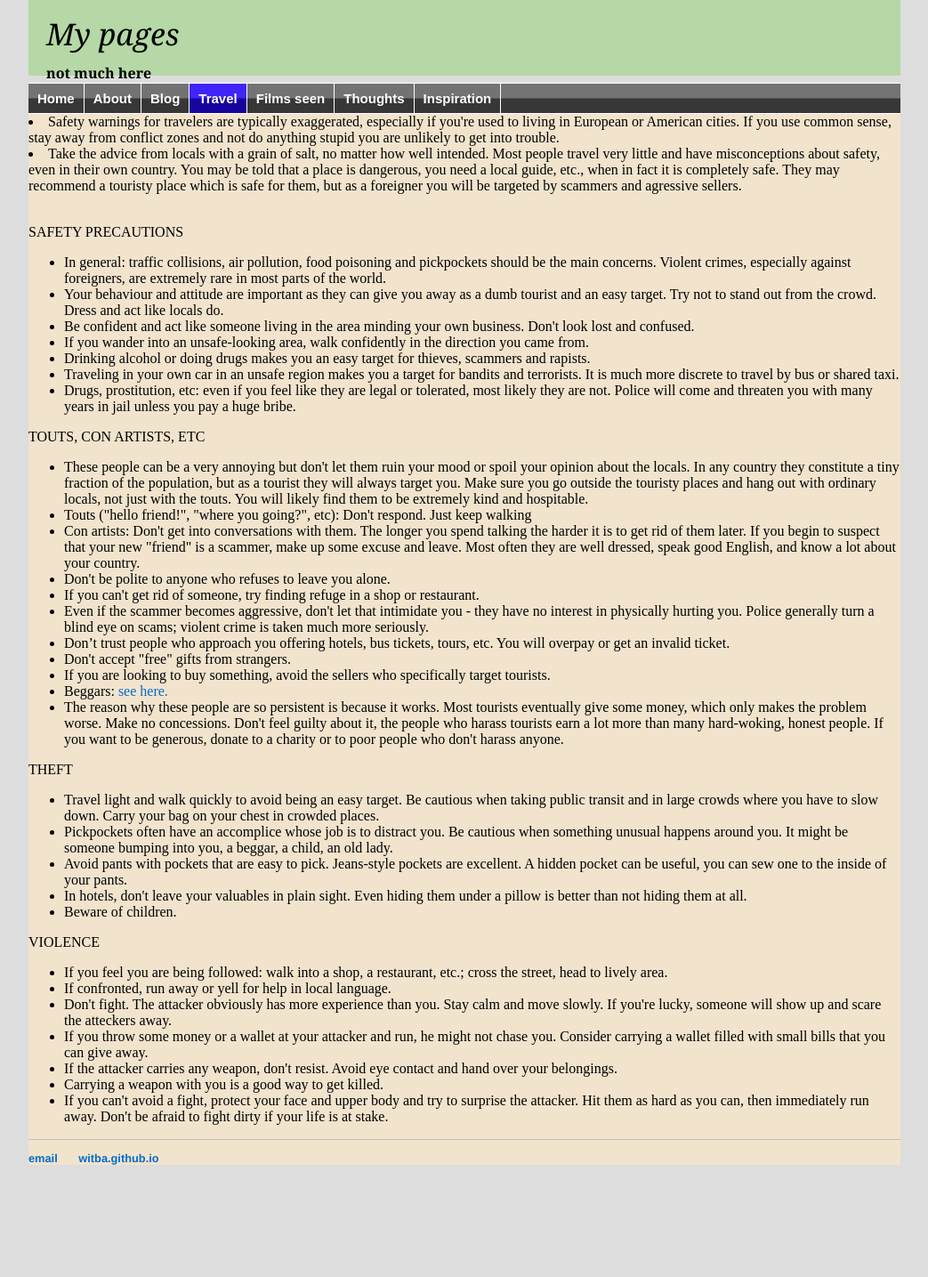
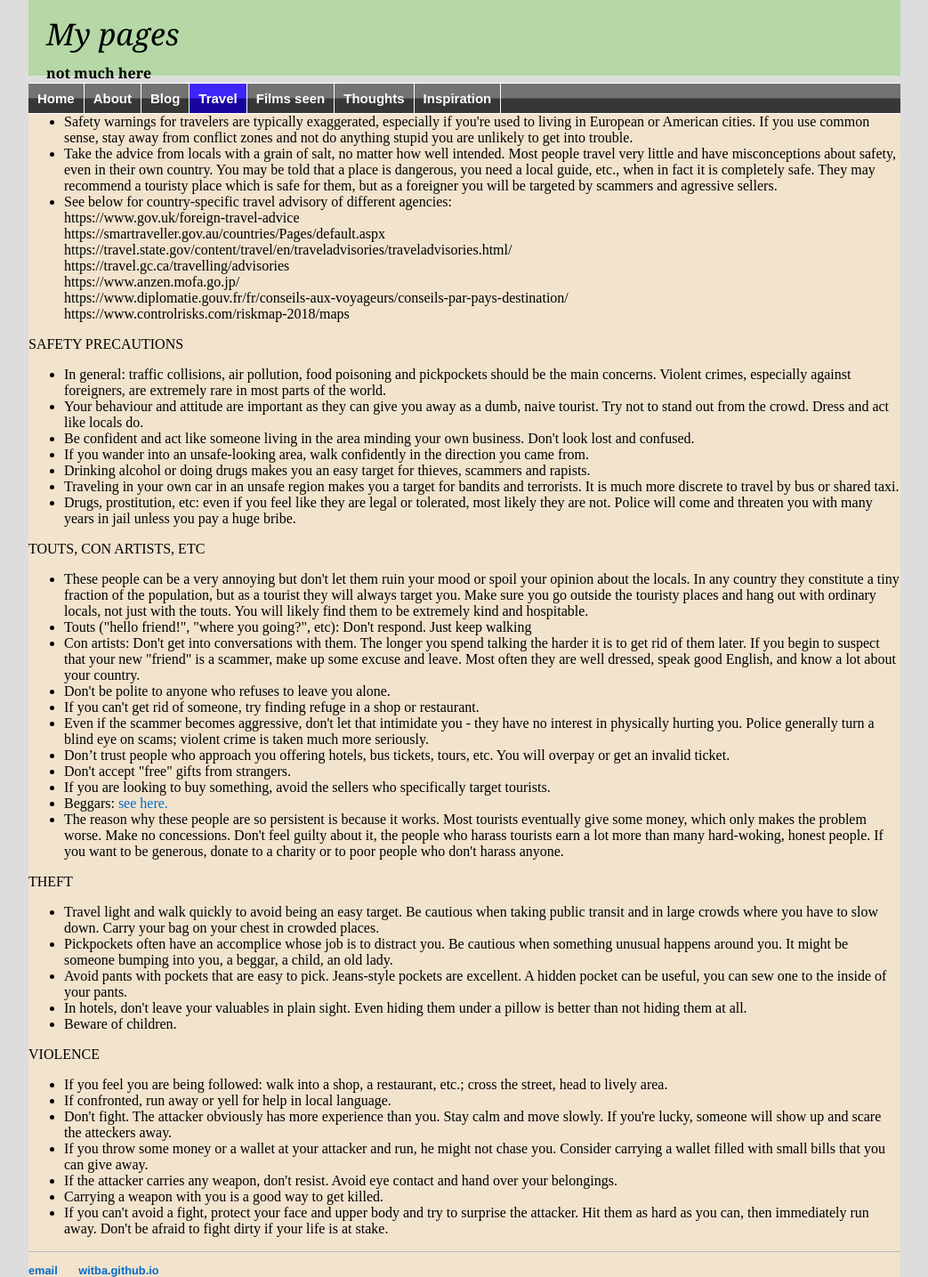
Before and after one commit to witba/witba.github.io, a Jekyll site: the page built from travel/safety.html, in a window 1280 px wide. Shown: the whole page at 89% size, without its empty margins (118-1161 px from the left). Built offline with Jekyll 4.4.1, drawn with Linux system fonts in a browser that asks for light colours; before the commit the page ends 1309 px from its top, so only the background shows below that.

Commit message:
Update safety.html

```diff
--- a/travel/safety.html
+++ b/travel/safety.html
@@ -5,13 +5,22 @@ title: Travel advice
 
 <div class="travel">
 
+<ul>
 <li>Safety warnings for travelers are typically exaggerated, especially if you're used to living in European or American cities. If you use common sense, stay away from conflict zones and not do anything stupid you are unlikely to get into trouble.<br>
 <li>Take the advice from locals with a grain of salt, no matter how well intended. Most people travel very little and have misconceptions about safety, even in their own country. You may be told that a place is dangerous, you need a local guide, etc., when in fact it is completely safe. They may recommend a touristy place which is safe for them, but as a foreigner you will be targeted by scammers and agressive sellers.<br>
-<br>
+<li>See below for country-specific travel advisory of different agencies:<br>
+https://www.gov.uk/foreign-travel-advice<br>
+https://smartraveller.gov.au/countries/Pages/default.aspx<br>
+https://travel.state.gov/content/travel/en/traveladvisories/traveladvisories.html/<br>
+https://travel.gc.ca/travelling/advisories<br>
+https://www.anzen.mofa.go.jp/<br>
+https://www.diplomatie.gouv.fr/fr/conseils-aux-voyageurs/conseils-par-pays-destination/<br>
+https://www.controlrisks.com/riskmap-2018/maps<br>
+</ul>
 <p>SAFETY PRECAUTIONS</p>
 <ul>
 <li>In general: traffic collisions, air pollution, food poisoning and pickpockets should be the main concerns. Violent crimes, especially against foreigners, are extremely rare in most parts of the world.</li>
-<li>Your behaviour and attitude are important as they can give you away as a dumb tourist and an easy target. Try not to stand out from the crowd. Dress and act like locals do.</li>
+<li>Your behaviour and attitude are important as they can give you away as a dumb, naive tourist. Try not to stand out from the crowd. Dress and act like locals do.</li>
 <li>Be confident and act like someone living in the area minding your own business. Don't look lost and confused.</li>
 <li>If you wander into an unsafe-looking area, walk confidently in the direction you came from.</li>
 <li>Drinking alcohol or doing drugs makes you an easy target for thieves, scammers and rapists.</li>
```
